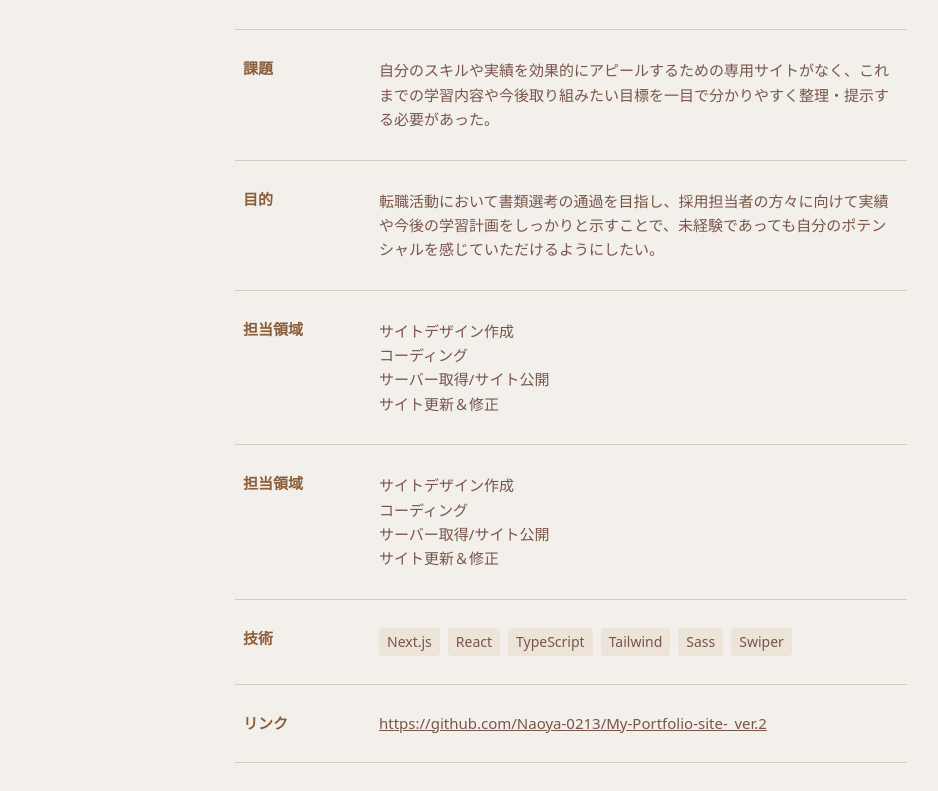
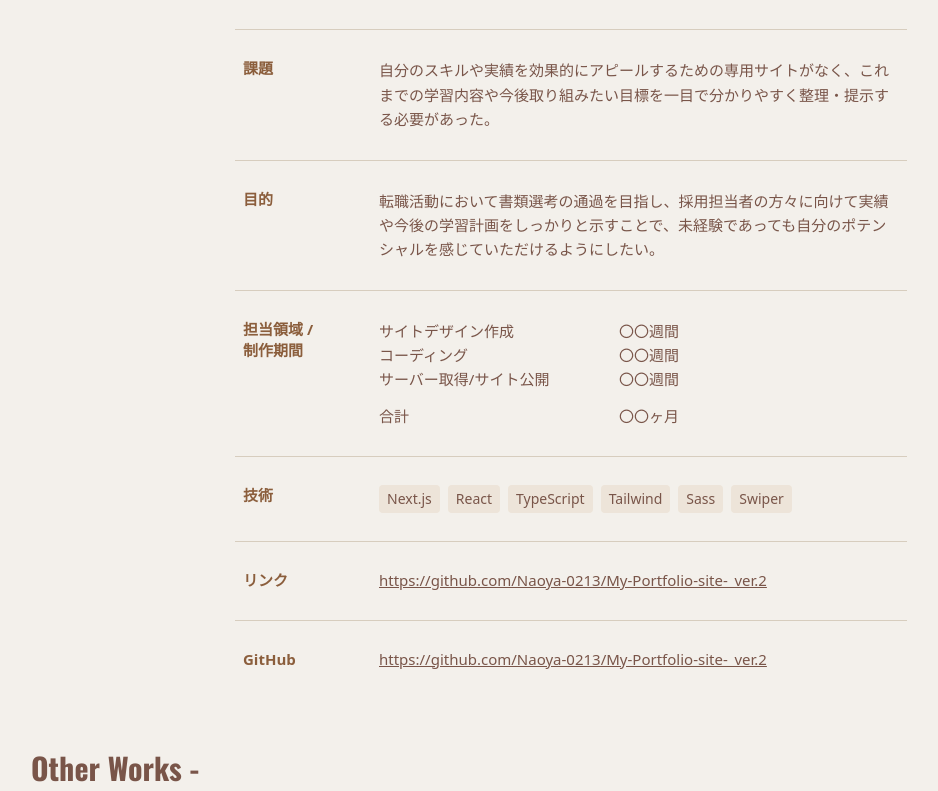
Before and after one commit to Naoya-0213/My-Portfolio-site-_ver.2, a Next.js app: page /work/portfolio in a window 1280 px wide. Shown: the part 492-1283 px from the top of the page, without its empty margins (69-1007 px from the left). Built offline with nearby package versions, Linux system fonts and the light colour scheme.

Commit message:
内容更新_20251017_23-13

```diff
--- a/src/app/(naoya-portfolio)/work/components/WorkSectionCard.tsx
+++ b/src/app/(naoya-portfolio)/work/components/WorkSectionCard.tsx
@@ -48,30 +48,19 @@ const WorkSectionCard = ({ data }: WorkSectionCardProps) => {
               <div
                 className={`${styles.work_contents} border-b border-[#d7cdbe] px-2 pb-7`}
               >
-                <dt className={`${styles.contents_label} `}>担当領域</dt>
-                <dd>
-                  {scope.map((t) => (
-                    <span key={t} className="leading-relaxed">
-                      {t}
-                      <br />
-                    </span>
-                  ))}
-                </dd>
-              </div>
-            ) : null}
-
-            {/* 制作期間 */}
-            {scope?.length ? (
-              <div
-                className={`${styles.work_contents} border-b border-[#d7cdbe] px-2 pb-7`}
-              >
-                <dt className={`${styles.contents_label} `}>担当領域</dt>
-                <dd>
-                  {scope.map((t) => (
-                    <span key={t} className="leading-relaxed">
-                      {t}
-                      <br />
-                    </span>
+                <dt className={`${styles.contents_label} `}>
+                  担当領域 / <br className="pc:block hidden" />
+                  制作期間
+                </dt>
+                <dd className="flex-col gap-2 max-[350px]:flex">
+                  {scope.map((item, index) => (
+                    <div
+                      key={index}
+                      className={`flex leading-relaxed max-[350px]:flex-col ${index === scope.length - 1 ? "mt-3" : ""}`}
+                    >
+                      <div className="min-w-50 sm:min-w-60">{item.label}</div>
+                      <div>{item.value}</div>
+                    </div>
                   ))}
                 </dd>
               </div>
--- a/src/app/(naoya-portfolio)/work/types/types.ts
+++ b/src/app/(naoya-portfolio)/work/types/types.ts
@@ -10,9 +10,8 @@ export type WorkContentsData = {
   title: string;
   badge?: string;
   sections: WorkField[];
-  scope?: string[];
+  scope?: { label: string; value: string }[];
   tech?: string[];
-  duration?: { label: string; value: string }[];
   tools?: string[];
   github?: { label: string; href: string }[];
   images?: { pc?: string; sp?: string };
--- a/src/const/work/portfolioContents.ts
+++ b/src/const/work/portfolioContents.ts
@@ -21,24 +21,24 @@ export const portfolioContents: WorkContentsData = {
         "転職活動において書類選考の通過を目指し、採用担当者の方々に向けて実績や今後の学習計画をしっかりと示すことで、未経験であっても自分のポテンシャルを感じていただけるようにしたい。",
     },
   ],
+
+  // TODO 詳細時間記載
   scope: [
-    "サイトデザイン作成",
-    "コーディング",
-    "サーバー取得/サイト公開",
-    "サイト更新＆修正",
-  ],
-  duration: [
     {
       label: "サイトデザイン作成",
-      value: "",
+      value: "〇〇週間",
     },
     {
       label: "コーディング",
-      value: "",
+      value: "〇〇週間",
     },
     {
       label: "サーバー取得/サイト公開",
-      value: "サイト更新＆修正",
+      value: "〇〇週間",
+    },
+    {
+      label: "合計",
+      value: "〇〇ヶ月",
     },
   ],
   tech: ["Next.js", "React", "TypeScript", "Tailwind", "Sass", "Swiper"],
```
